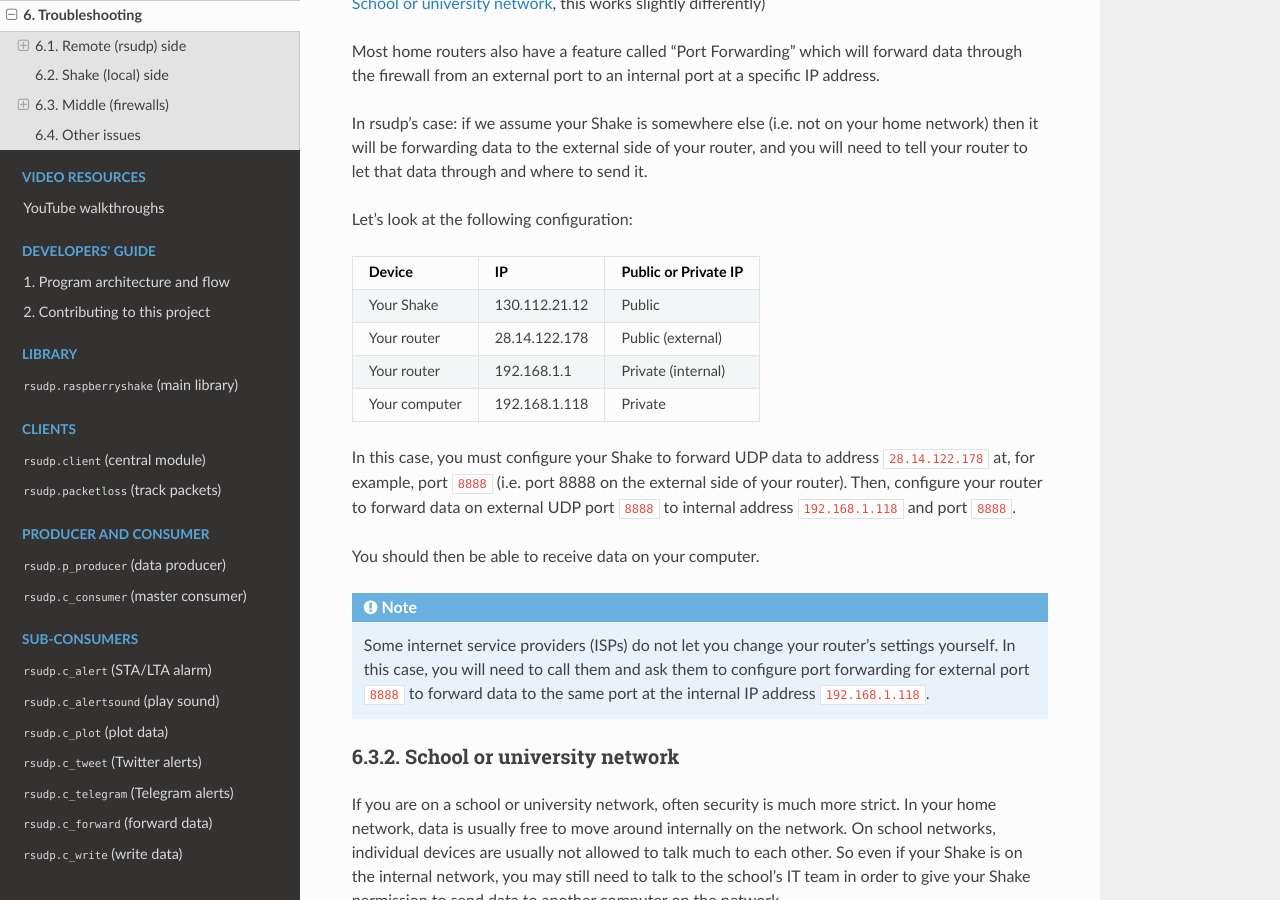
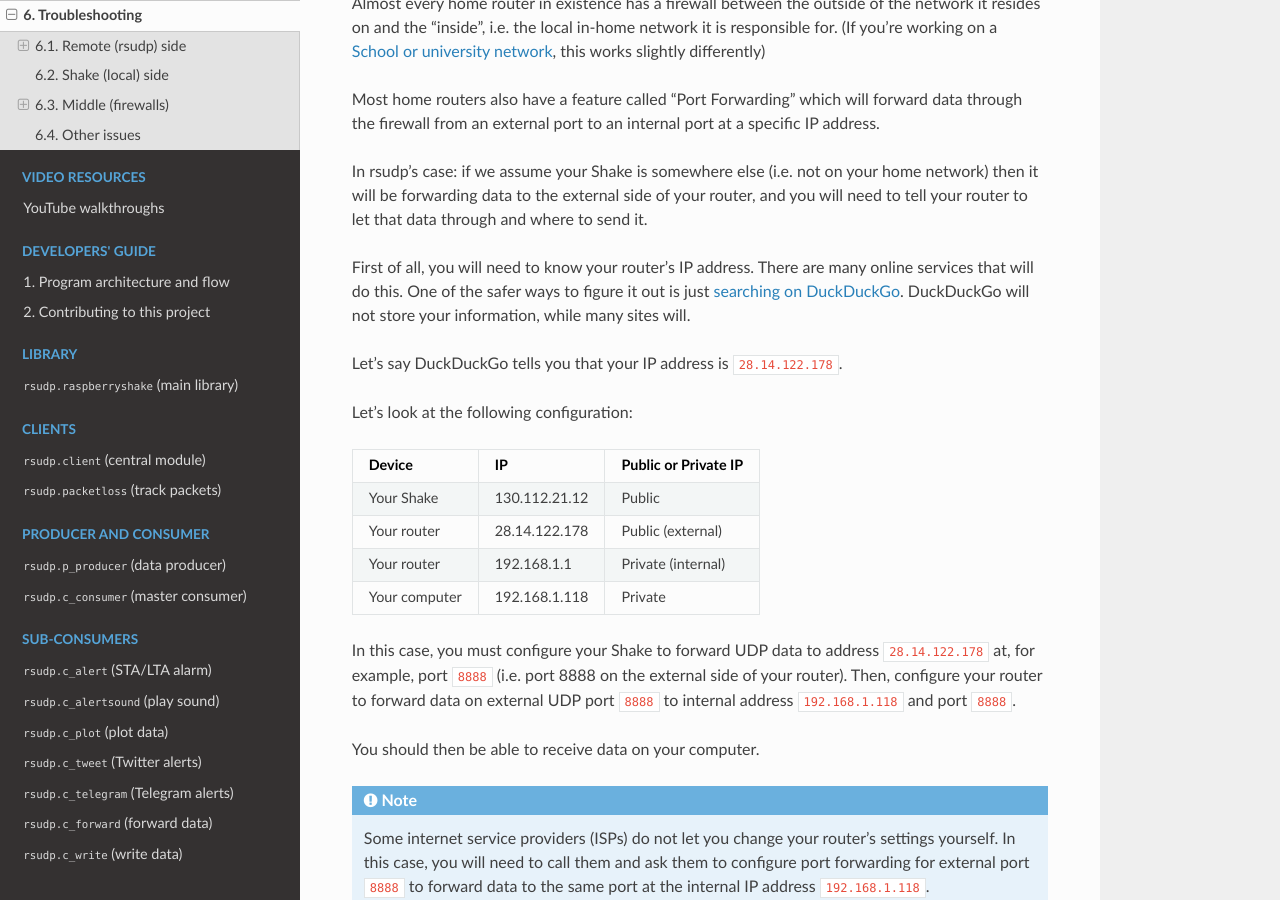
Before and after one commit to raspishake/rsudp, a Sphinx documentation site: the page built from docs/troubleshooting.rst, in a window 1280 px wide and 900 px high, scrolled down 1571 px. Built offline with Sphinx 7.4.7 and the Read the Docs theme 2.0.0, drawn with Linux system fonts in a browser that asks for light colours; the version number is read from the project's files by our own code; some of the changed text lies outside the part shown.

Commit message:
modifying troubleshooting

```diff
--- a/docs/troubleshooting.rst
+++ b/docs/troubleshooting.rst
@@ -34,6 +34,8 @@ above the error text. Scroll up to where you see something like this:
     2020-02-22 21:49:01 [Init]        Check that the Shake is forwarding data to:
     2020-02-22 21:49:01 [Init]        IP address: 192.168.1.118    Port: 8888
     2020-02-22 21:49:01 [Init]        and that no firewall exists between the Shake and this computer.
+
+Make note of the values after **IP address** and **Port**.
 
 First, check to make sure the address and port have been configured on
 the Shake side to cast data to the address ``192.168.1.118`` and port ``8888``
@@ -87,6 +89,13 @@ IP address.
 In rsudp's case: if we assume your Shake is somewhere else (i.e. not on your home
 network) then it will be forwarding data to the external side of your router, and
 you will need to tell your router to let that data through and where to send it.
+
+First of all, you will need to know your router's IP address. There are many
+online services that will do this. One of the safer ways to figure it out is just
+`searching on DuckDuckGo <https://duckduckgo.com/?q=what+is+my+IP&t=canonical&ia=answer>`_.
+DuckDuckGo will not store your information, while many sites will.
+
+Let's say DuckDuckGo tells you that your IP address is ``28.14.122.178``.
 
 Let's look at the following configuration:
 
```
